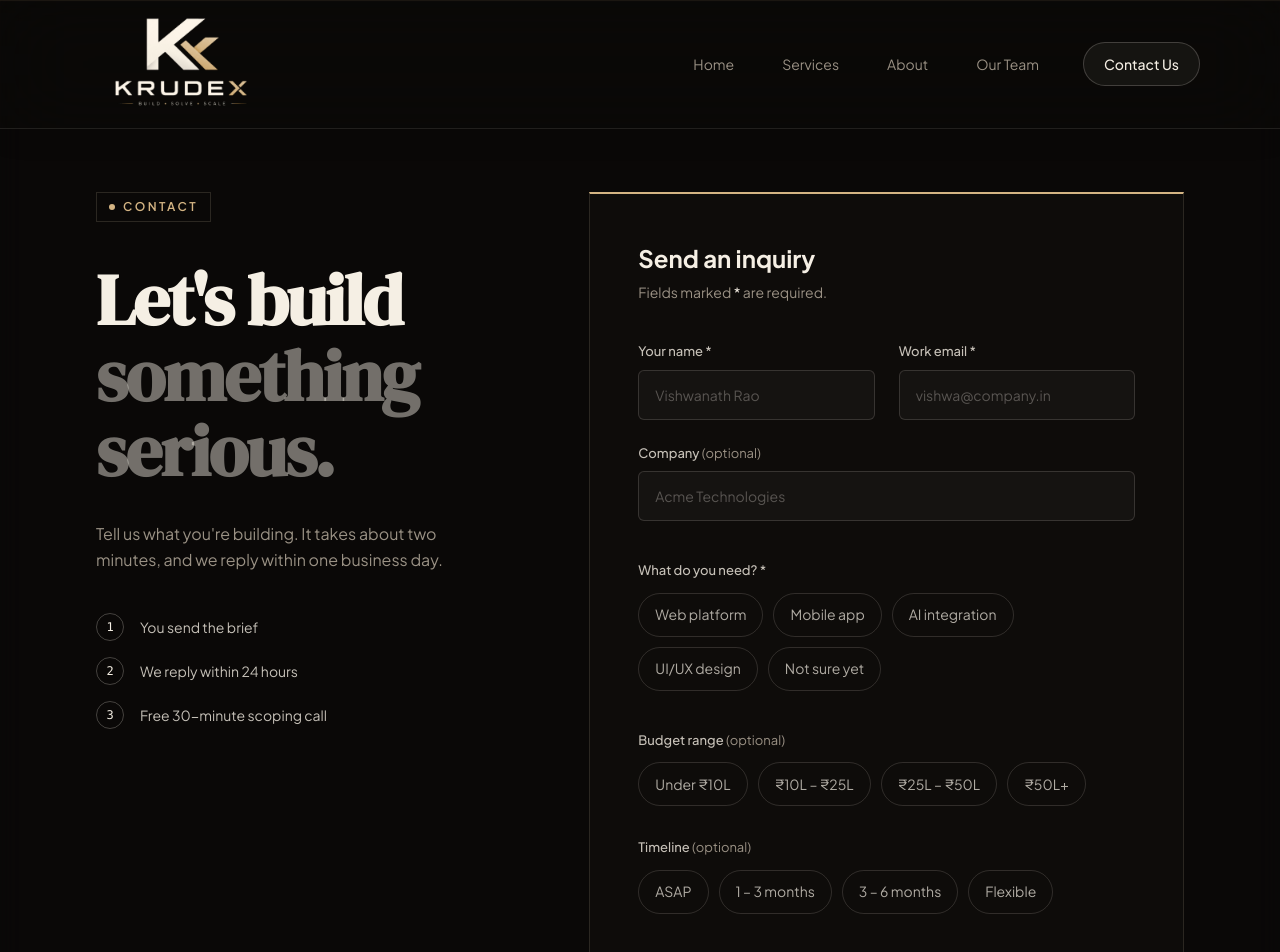
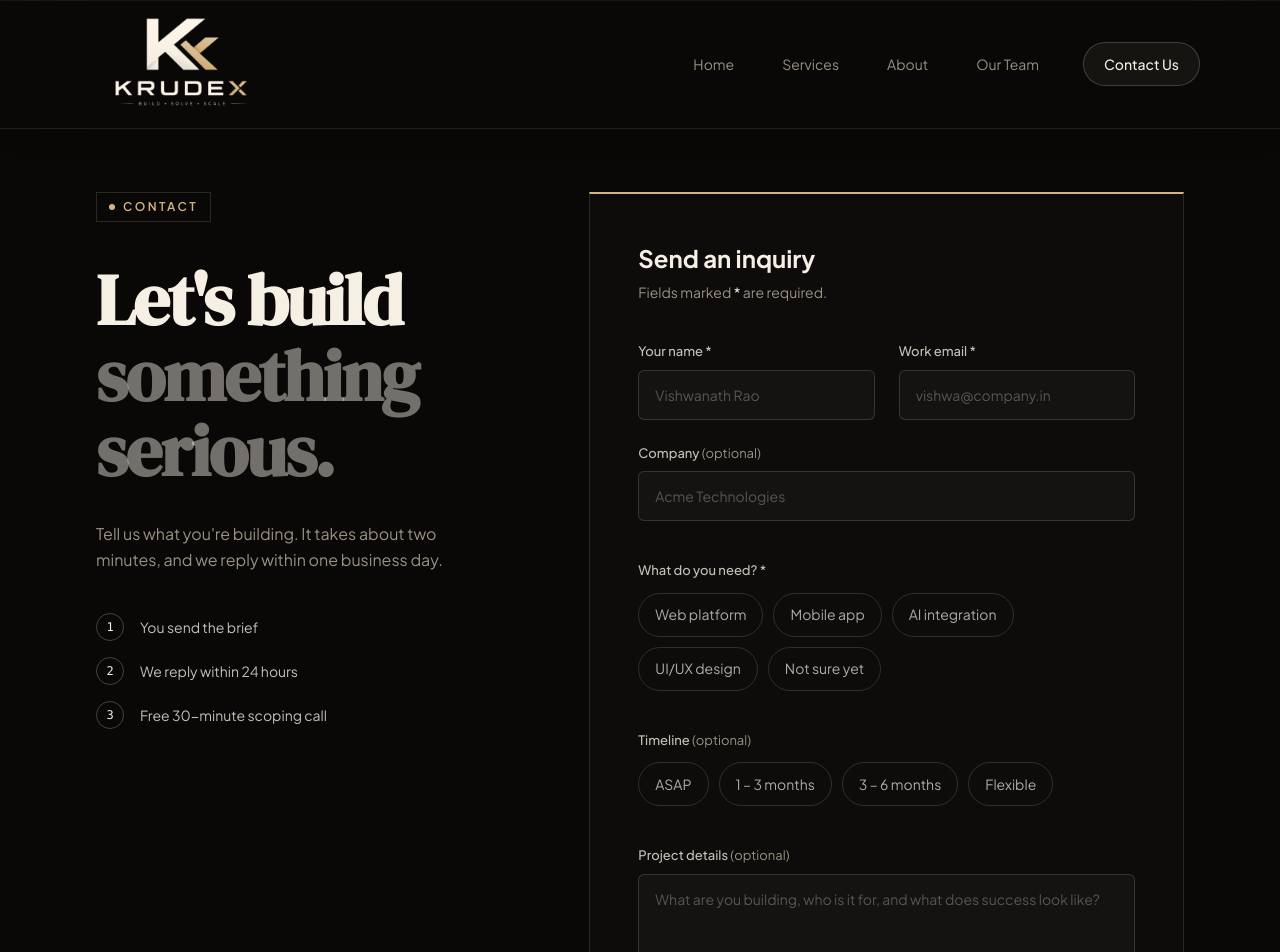
Before and after one commit to mdeocder24/Krudex-Tech, a Next.js app: page /contact in a window 1280 px wide. Shown: the top 952 px of the page. Built offline with nearby package versions, Linux system fonts and the light colour scheme.

Commit message:
refactor: remove budget options and related form state from contact page

```diff
--- a/src/app/contact/page.tsx
+++ b/src/app/contact/page.tsx
@@ -45,13 +45,6 @@ const serviceOptions = [
   'Not sure yet',
 ];
 
-const budgetOptions = [
-  { value: 'under-10l', label: 'Under ₹10L' },
-  { value: '10l-25l', label: '₹10L – ₹25L' },
-  { value: '25l-50l', label: '₹25L – ₹50L' },
-  { value: '50l+', label: '₹50L+' },
-];
-
 const timelineOptions = [
   { value: 'asap', label: 'ASAP' },
   { value: '1-3-months', label: '1 – 3 months' },
@@ -63,7 +56,6 @@ const emptyForm = {
   name: '',
   email: '',
   company: '',
-  budget: '',
   timeline: '',
   details: '',
 };
@@ -291,28 +283,6 @@ export default function ContactPage() {
                       )}
                     </fieldset>
 
-                    <div className="grid grid-cols-1 gap-8">
-                      <fieldset>
-                        <legend className={`${labelClass} mb-3`}>
-                          Budget range <span className="text-krudex-muted font-normal">(optional)</span>
-                        </legend>
-                        <div className="flex flex-wrap gap-2.5">
-                          {budgetOptions.map((option) => (
-                            <label key={option.value} className="relative">
-                              <input
-                                type="radio"
-                                name="budget"
-                                value={option.value}
-                                className="peer sr-only"
-                                checked={formData.budget === option.value}
-                                onChange={handleChange}
-                              />
-                              <span className={chipClass}>{option.label}</span>
-                            </label>
-                          ))}
-                        </div>
-                      </fieldset>
-
                     <fieldset>
                       <legend className={`${labelClass} mb-3`}>
                         Timeline <span className="text-krudex-muted font-normal">(optional)</span>
@@ -333,7 +303,6 @@ export default function ContactPage() {
                         ))}
                       </div>
                     </fieldset>
-                    </div>
 
                     <div className="flex flex-col gap-2">
                       <label htmlFor="details" className={labelClass}>
```
Lines whose indentation alone changed are shown as unchanged.
